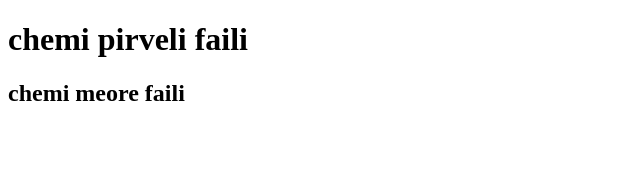
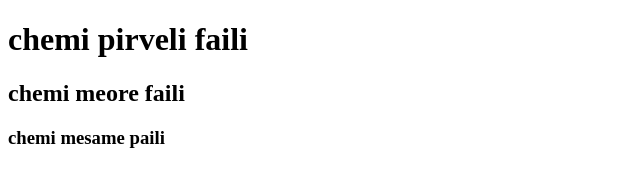
Before and after one commit to mariamiberidze/mariam2, a plain HTML site: page index.html in a window 1280 px wide. Shown: the whole page, without its empty margins (0-640 px from the left). Drawn offline with Linux system fonts and the light colour scheme.

Commit message:
mesame qomit

```diff
--- a/index.html
+++ b/index.html
@@ -8,5 +8,6 @@
 <body>
     <h1>chemi pirveli faili</h1>
     <h2> chemi meore faili</h2>
+    <h3>chemi mesame paili</h3>
 </body>
 </html>
```
